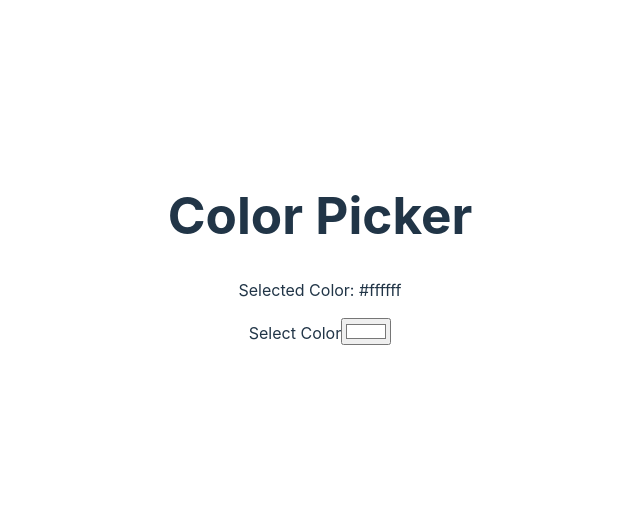
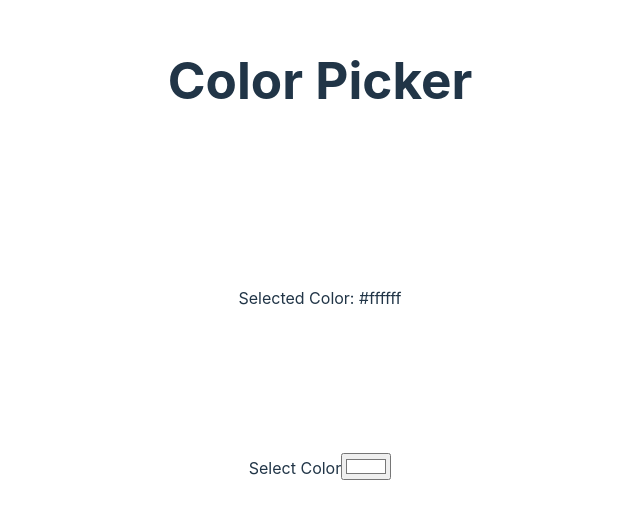
Before and after one commit to Lu-Smith/color_pick_react, a React (Vite) app: page / in a window 1280 px wide. Shown: the part 151-670 px from the top of the page, without its empty margins (320-960 px from the left). Built offline with nearby package versions, Linux system fonts and the light colour scheme.

Commit message:
Update styling of color-picker in App.css

```diff
--- a/src/App.css
+++ b/src/App.css
@@ -4,3 +4,13 @@
   padding: 2rem;
   text-align: center;
 }
+
+.color-display {
+  width: 300px;
+  height: 300px;
+  display: flex;
+  justify-content: center;
+  align-items: center;
+  border: 5px solid rgba(255, 255, 255, 0.87);
+  border-radius: 25px;
+}
```
